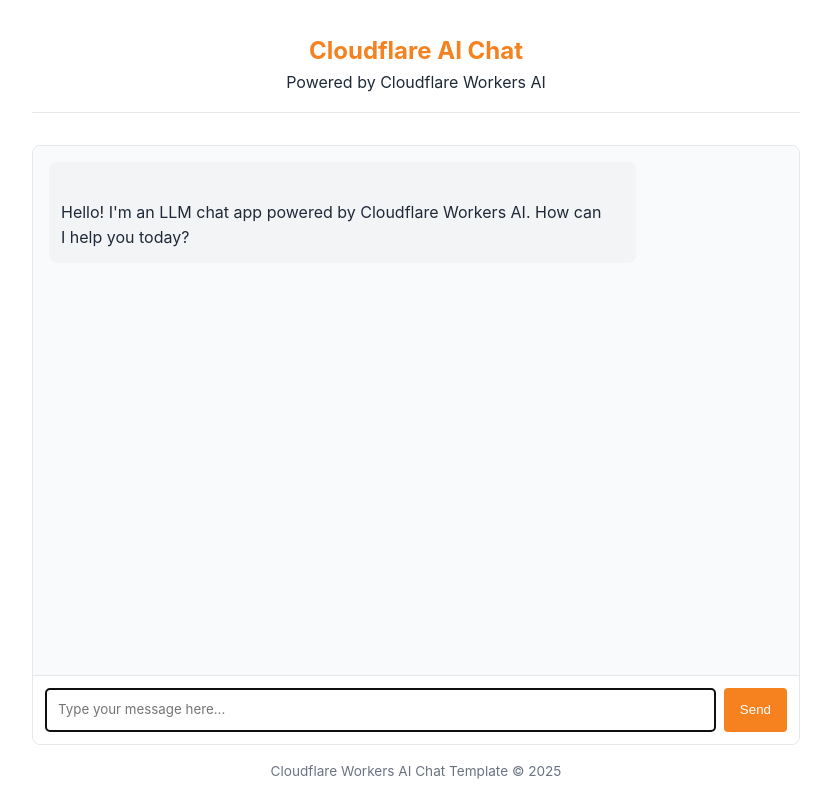
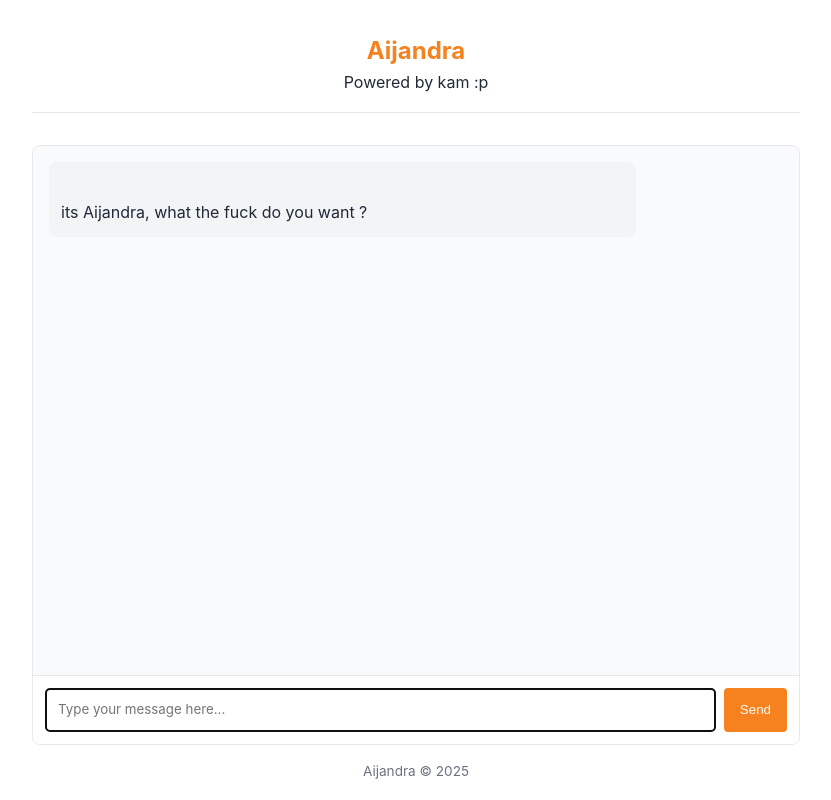
Before and after one commit to kamz1024/aijandra, a website: page public/index.html in a window 1280 px wide. Shown: the whole page, without its empty margins (224-1055 px from the left). Drawn offline with Linux system fonts and the light colour scheme.

Commit message:
Rename app to Aijandra and update content

```diff
--- a/public/index.html
+++ b/public/index.html
@@ -3,7 +3,7 @@
 	<head>
 		<meta charset="UTF-8" />
 		<meta name="viewport" content="width=device-width, initial-scale=1.0" />
-		<title>LLM Chat App</title>
+		<title>Aijandra</title>
 		<style>
 			:root {
 				--primary-color: #f6821f;
@@ -144,22 +144,21 @@
 	</head>
 	<body>
 		<header>
-			<h1>Cloudflare AI Chat</h1>
-			<p>Powered by Cloudflare Workers AI</p>
+			<h1>Aijandra</h1>
+			<p>Powered by kam :p </p>
 		</header>
 
 		<div class="chat-container">
 			<div id="chat-messages" class="chat-messages">
 				<div class="message assistant-message">
 					<p>
-						Hello! I'm an LLM chat app powered by Cloudflare Workers AI. How can
-						I help you today?
+						its Aijandra, what the fuck do you want ?
 					</p>
 				</div>
 			</div>
 
 			<div class="typing-indicator" id="typing-indicator">
-				AI is thinking...
+				Aijandra is thinking...
 			</div>
 
 			<div class="message-input">
@@ -174,7 +173,7 @@
 		</div>
 
 		<footer>
-			<p>Cloudflare Workers AI Chat Template &copy; 2025</p>
+			<p>Aijandra &copy; 2025</p>
 		</footer>
 
 		<!-- Chat app script -->
```
